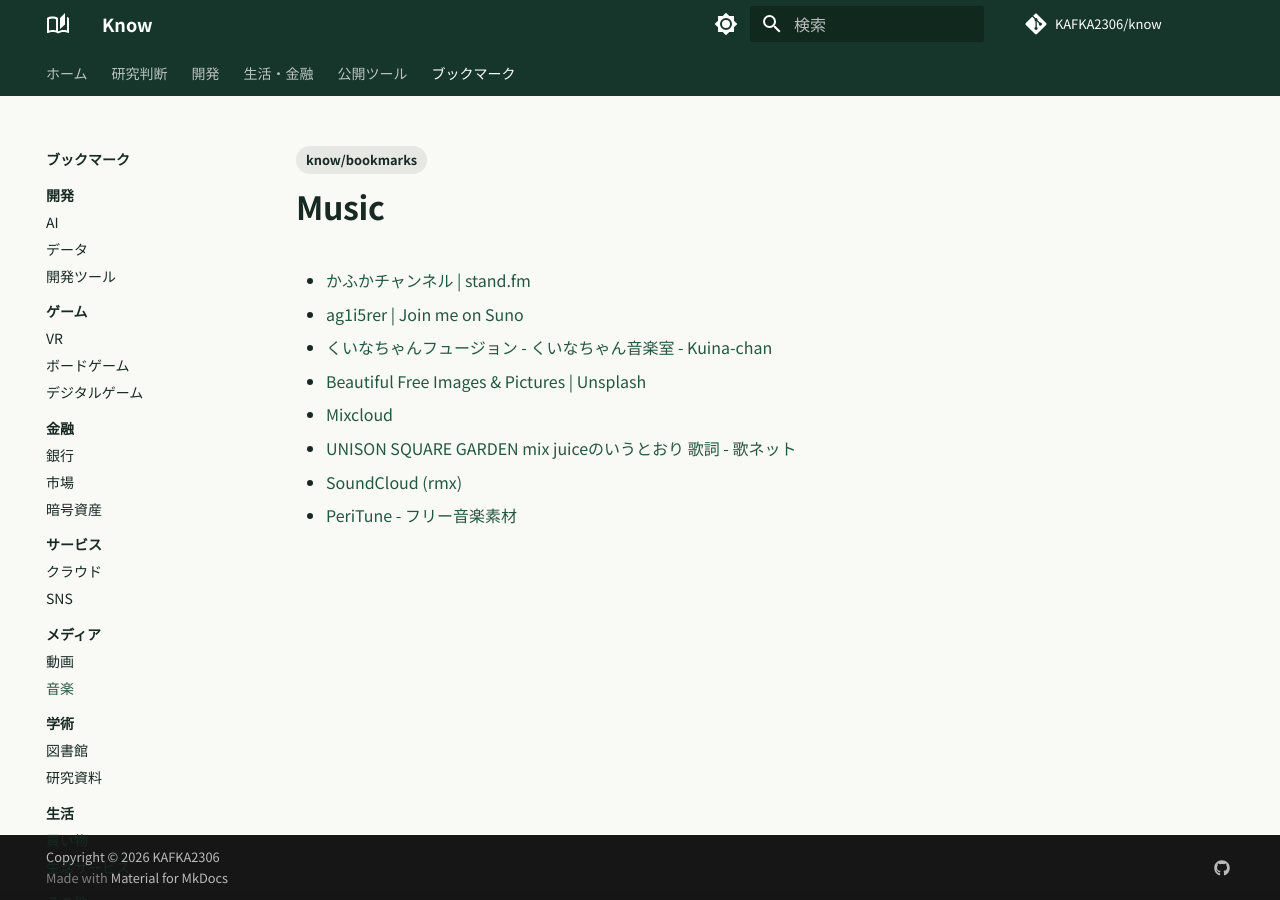
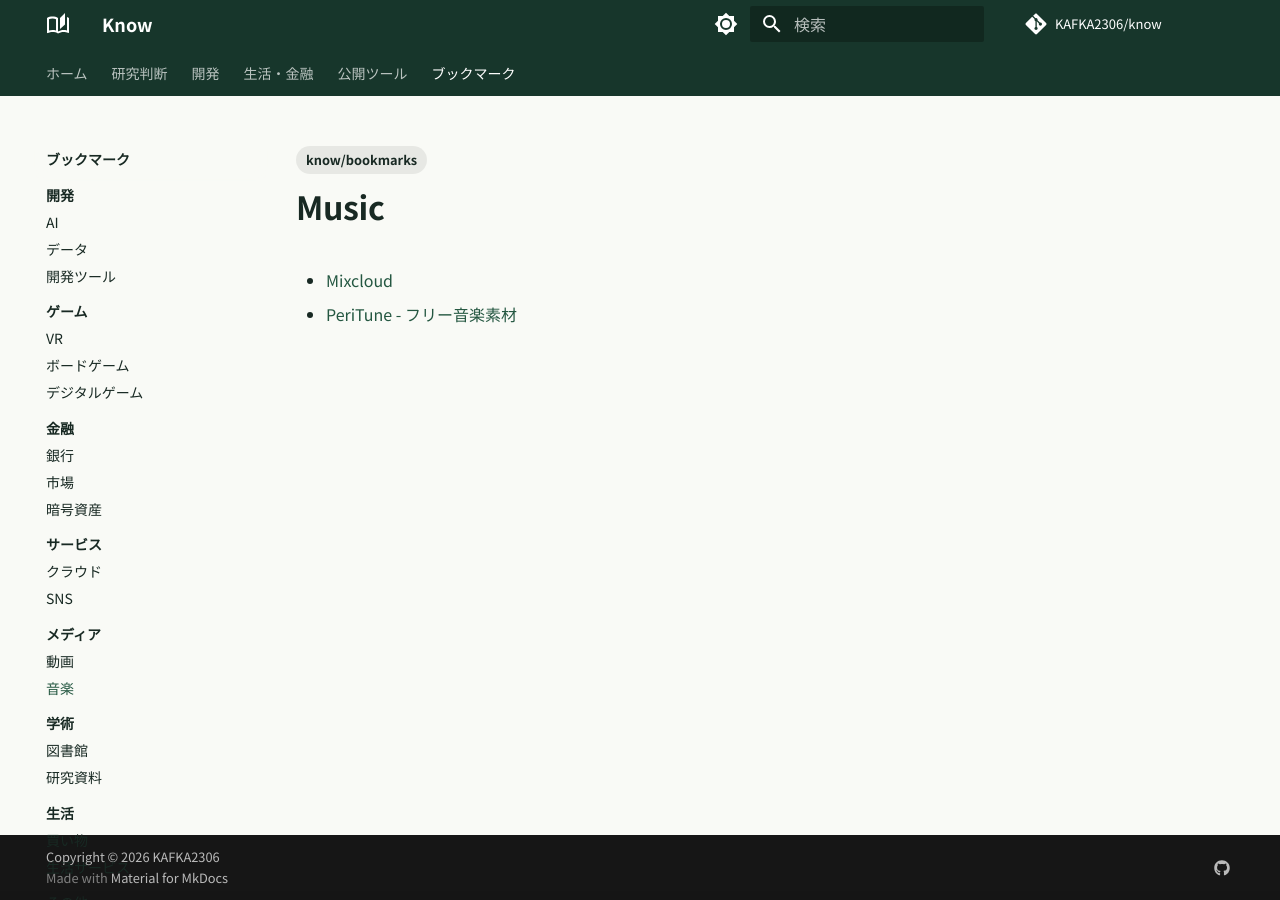
Before and after one commit to KAFKA2306/know, an MkDocs documentation site: the page built from docs/bookmarks/Media/Music/index.md, in a window 1280 px wide. Built offline with MkDocs 1.6.1 and Material for MkDocs 9.7.7, drawn with Linux system fonts in a browser that asks for light colours; comment, search, counter and statistics services are not loaded.

Commit message:
docs(bookmarks): remove personal and stale links from docs/bookmarks/Media/Music/index.md

```diff
--- a/docs/bookmarks/Media/Music/index.md
+++ b/docs/bookmarks/Media/Music/index.md
@@ -7,11 +7,5 @@ tags:
 
 # Music
 
-- [かふかチャンネル | stand.fm](https://stand.fm)
-- [ag1i5rer | Join me on Suno](https://suno.com)
-- [くいなちゃんフュージョン - くいなちゃん音楽室 - Kuina-chan](http://kuina.ch)
-- [Beautiful Free Images & Pictures | Unsplash](https://unsplash.com)
 - [Mixcloud](https://www.mixcloud.com)
-- [UNISON SQUARE GARDEN mix juiceのいうとおり 歌詞 - 歌ネット](https://www.uta-net.com)
-- [SoundCloud (rmx)](https://soundcloud.com)
 - [PeriTune - フリー音楽素材](https://peritune.com)
```
